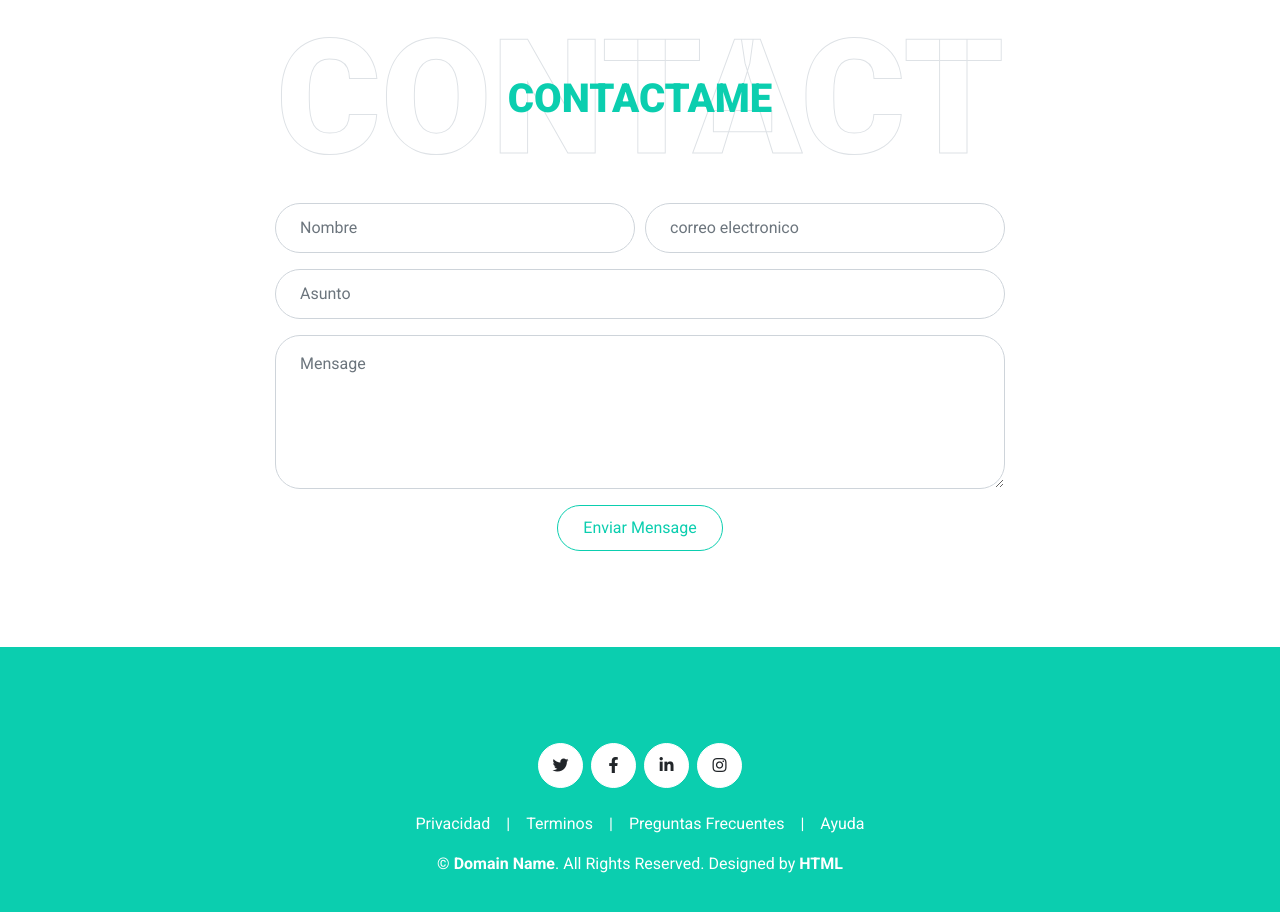
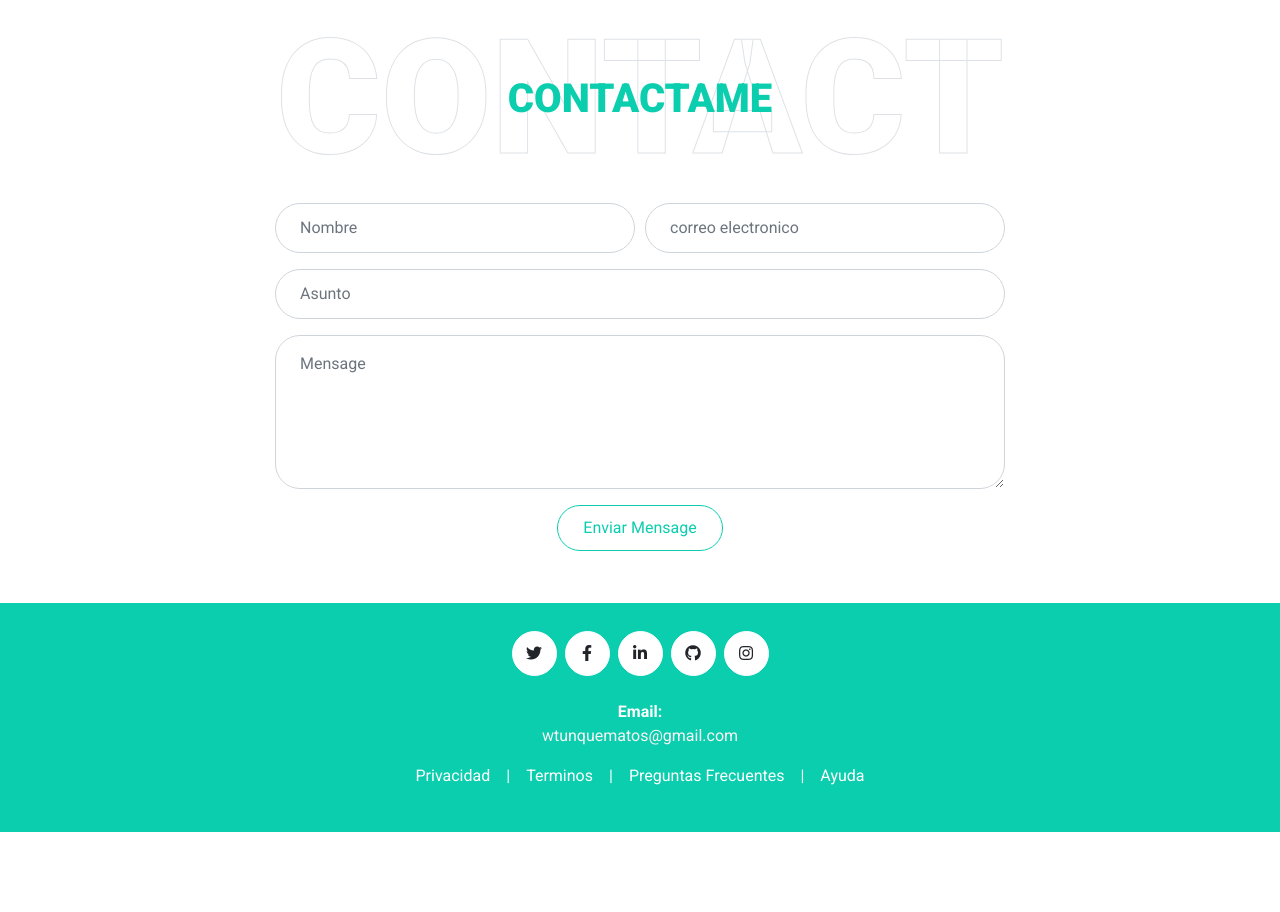
Before and after one commit to wendytunque/wendytunque_DAW-IXSEMESTRE, a plain HTML site: page index.html in a window 1280 px wide. Shown: the part 6776-7688 px from the top of the page. After the commit the page ends 7608 px from the top, so only its background shows below. Drawn offline with nearby package versions, Linux system fonts and the light colour scheme.

Commit message:
project start

```diff
--- a/index.html
+++ b/index.html
@@ -39,12 +39,10 @@
             <div class="navbar-nav m-auto py-0">
                 <a href="#home" class="nav-item nav-link active">Hogar</a>
                 <a href="#about" class="nav-item nav-link">Acerca de</a>
-                <a href="#qualification" class="nav-item nav-link">Calidad</a>
                 <a href="#skill" class="nav-item nav-link">Habilidad</a>
-                <a href="#service" class="nav-item nav-link">Servicio</a>
                 <a href="#portfolio" class="nav-item nav-link">Portafolio</a>
-                <a href="#testimonial" class="nav-item nav-link">Revision</a>
-                <a href="#blog" class="nav-item nav-link">Blog</a>
+                <a href="#portfolio" class="nav-item nav-link">Portafolio</a>
+                <a href="#portfolio" class="nav-item nav-link">Portafolio</a>
                 <a href="#contact" class="nav-item nav-link">Contacto</a>
             </div>
             <a href="" class="btn btn-outline-primary d-none d-lg-block">Hola</a>
@@ -551,14 +549,21 @@
 
 
     <!-- Pie de pagina Start -->
-    <div class="container-fluid bg-primary text-white mt-5 py-5 px-sm-3 px-md-5">
-        <div class="container text-center py-5">
+    <div class="container-fluid bg-primary text-white mt-1 py-1 px-sm-2 px-md-4">
+        <div class="container text-center py-4">
             <div class="d-flex justify-content-center mb-4">
-                <a class="btn btn-light btn-social mr-2" href="#"><i class="fab fa-twitter"></i></a>
-                <a class="btn btn-light btn-social mr-2" href="#"><i class="fab fa-facebook-f"></i></a>
-                <a class="btn btn-light btn-social mr-2" href="#"><i class="fab fa-linkedin-in"></i></a>
-                <a class="btn btn-light btn-social" href="#"><i class="fab fa-instagram"></i></a>
+                <a href="https://twitter.com/AnaliTunque" target="_blank" rel="noopener noreferrer" class="btn btn-light btn-social mr-2" href="#"><i class="fab fa-twitter"></i></a>
+                <a href="https://www.facebook.com/Ani.Tunque" target="_blank" rel="noopener noreferrer" class="btn btn-light btn-social mr-2" href="#"><i class="fab fa-facebook-f"></i></a>
+                <a href="https://www.linkedin.com/in/wendy-anali-tunque-matos-a2799728a/" target="_blank" rel="noopener noreferrer" class="btn btn-light btn-social mr-2" href="#"><i class="fab fa-linkedin-in"></i></a>
+                <a href="https://github.com/wendytunque/" target="_blank" rel="noopener noreferrer" class="btn btn-light btn-social mr-2" href="#"><i class="fab fa-github alt"></i></a>
+                <a href="https://www.instagram.com/analitunque/" target="_blank" rel="noopener noreferrer" class="btn btn-light btn-social" href="#"><i class="fab fa-instagram"></i></a>
             </div>
+            <dl class="alt">
+                <dt>Email:</dt>
+                <dd><a href="mailto:wtunquematos@gmail.com" target="_blank" style="color: rgb(250, 244, 244);">wtunquematos@gmail.com</a></dd>
+
+            </dl>
+
             <div class="d-flex justify-content-center mb-3">
                 <a class="text-white" href="#">Privacidad</a>
                 <span class="px-3">|</span>
@@ -568,8 +573,6 @@
                 <span class="px-3">|</span>
                 <a class="text-white" href="#">Ayuda</a>
             </div>
-            <p class="m-0">&copy; <a class="text-white font-weight-bold" href="#">Domain Name</a>. All Rights Reserved. Designed by <a class="text-white font-weight-bold" href="https://htmlcodex.com">HTML</a>
-            </p>
         </div>
     </div>
     <!-- Pie de Pagina End -->
```
